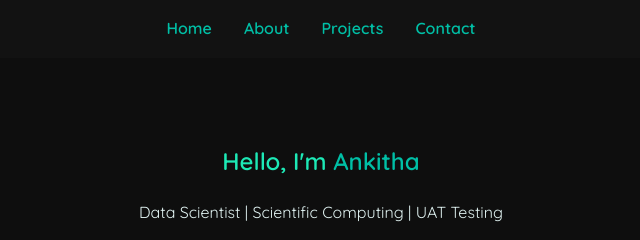
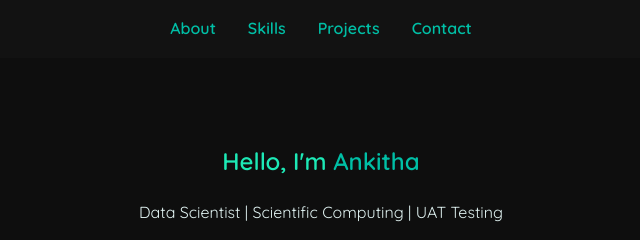
Before and after one commit to Ankitha-Sreeramoju/ankitha-sreeramoju.github.io, a plain HTML site: page index.html in a window 1280 px wide. Shown: the top 240 px of the page, 319-959 px from the left. Drawn offline with Linux system fonts and the light colour scheme.

Commit message:
Update index.html

```diff
--- a/index.html
+++ b/index.html
@@ -12,8 +12,8 @@
 
   <nav>
     <ul>
-      <li><a href="#home">Home</a></li>
       <li><a href="#about">About</a></li>
+      <li><a href="#hskills">Skills</a></li>
       <li><a href="#projects">Projects</a></li>
       <li><a href="#contact">Contact</a></li>
     </ul>
```
